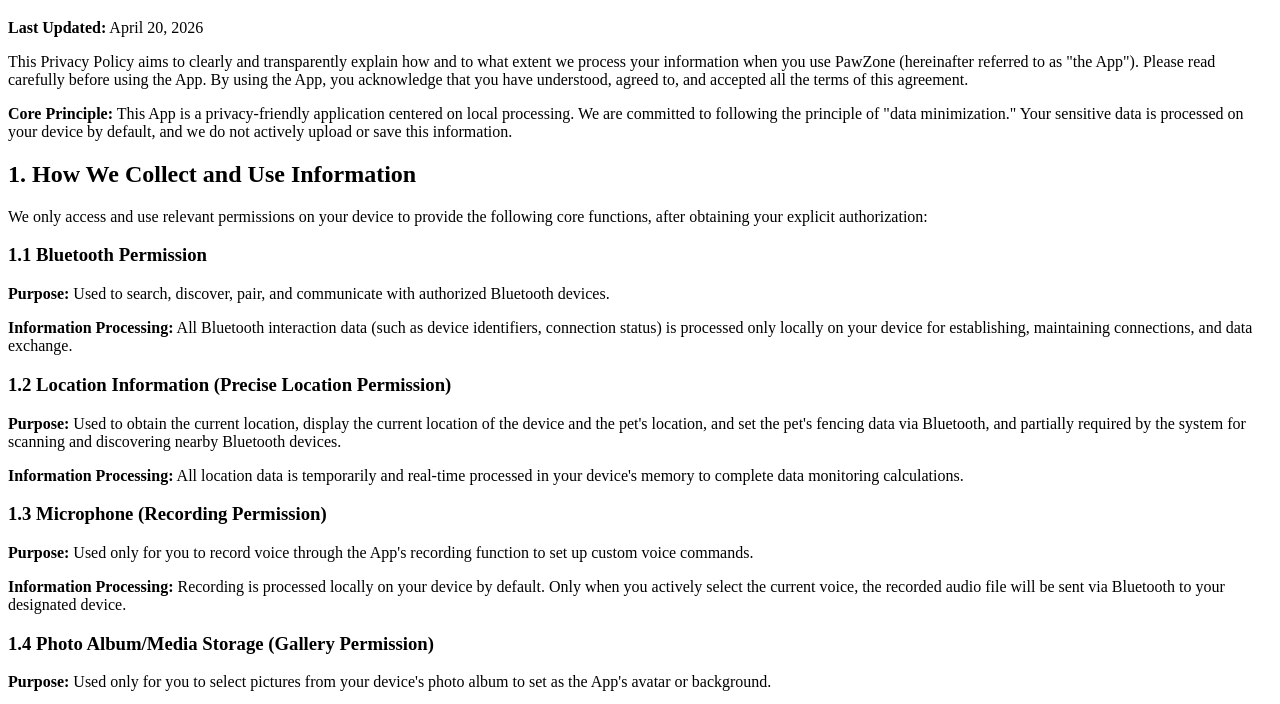
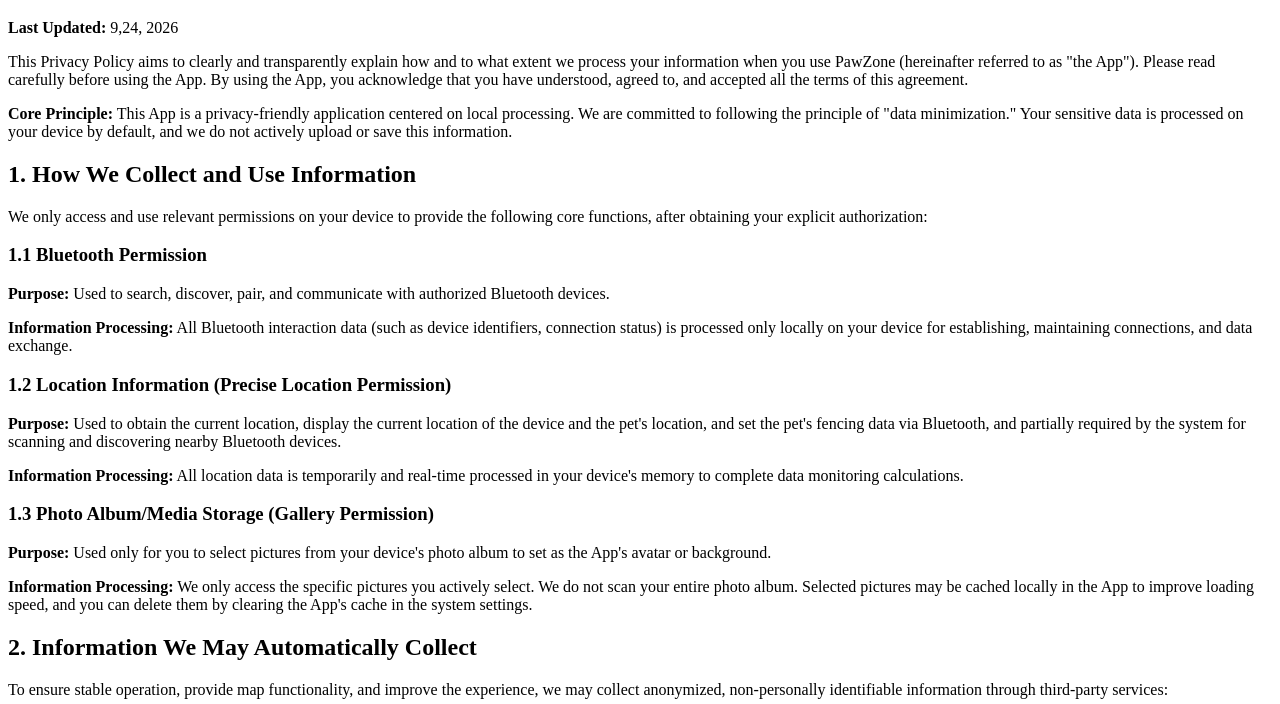
Before and after one commit to 527273742/527273742.github.io, a plain HTML site: page index.html in a window 1280 px wide. Shown: the part 61-765 px from the top of the page. Drawn offline with Linux system fonts and the light colour scheme.

Commit message:
Fix last updated date and reorder privacy policy sections
Updated the last updated date and reorganized section headings.

```diff
--- a/index.html
+++ b/index.html
@@ -6,7 +6,7 @@
 </head>
 <body>
     <h1>PawZone Privacy Policy</h1>
-    <p><strong>Last Updated:</strong> April 20, 2026</p>
+    <p><strong>Last Updated:</strong> 9,24, 2026</p>
     <p>This Privacy Policy aims to clearly and transparently explain how and to what extent we process your information when you use PawZone (hereinafter referred to as "the App"). Please read carefully before using the App. By using the App, you acknowledge that you have understood, agreed to, and accepted all the terms of this agreement.</p>
     <p><strong>Core Principle:</strong> This App is a privacy-friendly application centered on local processing. We are committed to following the principle of "data minimization." Your sensitive data is processed on your device by default, and we do not actively upload or save this information.</p>
 
@@ -21,11 +21,7 @@
     <p><strong>Purpose:</strong> Used to obtain the current location, display the current location of the device and the pet's location, and set the pet's fencing data via Bluetooth, and partially required by the system for scanning and discovering nearby Bluetooth devices.</p>
     <p><strong>Information Processing:</strong> All location data is temporarily and real-time processed in your device's memory to complete data monitoring calculations.</p>
 
-    <h3>1.3 Microphone (Recording Permission)</h3>
-    <p><strong>Purpose:</strong> Used only for you to record voice through the App's recording function to set up custom voice commands.</p>
-    <p><strong>Information Processing:</strong> Recording is processed locally on your device by default. Only when you actively select the current voice, the recorded audio file will be sent via Bluetooth to your designated device.</p>
-
-    <h3>1.4 Photo Album/Media Storage (Gallery Permission)</h3>
+    <h3>1.3 Photo Album/Media Storage (Gallery Permission)</h3>
     <p><strong>Purpose:</strong> Used only for you to select pictures from your device's photo album to set as the App's avatar or background.</p>
     <p><strong>Information Processing:</strong> We only access the specific pictures you actively select. We do not scan your entire photo album. Selected pictures may be cached locally in the App to improve loading speed, and you can delete them by clearing the App's cache in the system settings.</p>
 
```
